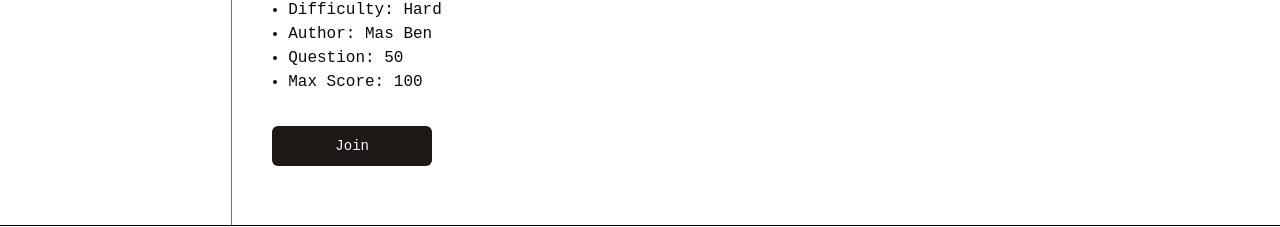
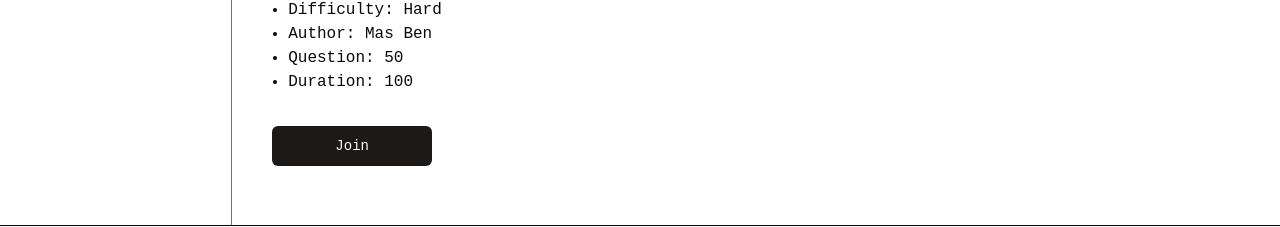
Before and after one commit to fadhrr/TCC-Frontend, a Next.js app: page /contests/slug/overview in a window 1280 px wide. Shown: the part 584-811 px from the top of the page. Built offline with nearby package versions, Linux system fonts and the light colour scheme; no server answers; a web font is replaced by a local one.

Commit message:
add modal

```diff
--- a/src/app/contests/slug/layout.tsx
+++ b/src/app/contests/slug/layout.tsx
@@ -1,8 +1,6 @@
 import Sidebar from '@/components/Sidebar';
 
-
 export default function ContestLayout({ children }) {
-
   const menuItems = [
     { label: 'Overview', href: '/contests/slug/overview' },
     { label: 'Problem', href: '/contests/slug/problem' },
--- a/src/app/contests/slug/overview/page.tsx
+++ b/src/app/contests/slug/overview/page.tsx
@@ -13,7 +13,7 @@ const articlesData = [
       { label: 'Difficulty', value: 'Hard' },
       { label: 'Author', value: 'Mas Ben' },
       { label: 'Question', value: '50' },
-      { label: 'Max Score', value: '100' },
+      { label: 'Duration', value: '100' },
     ],
   },
 ];
```
